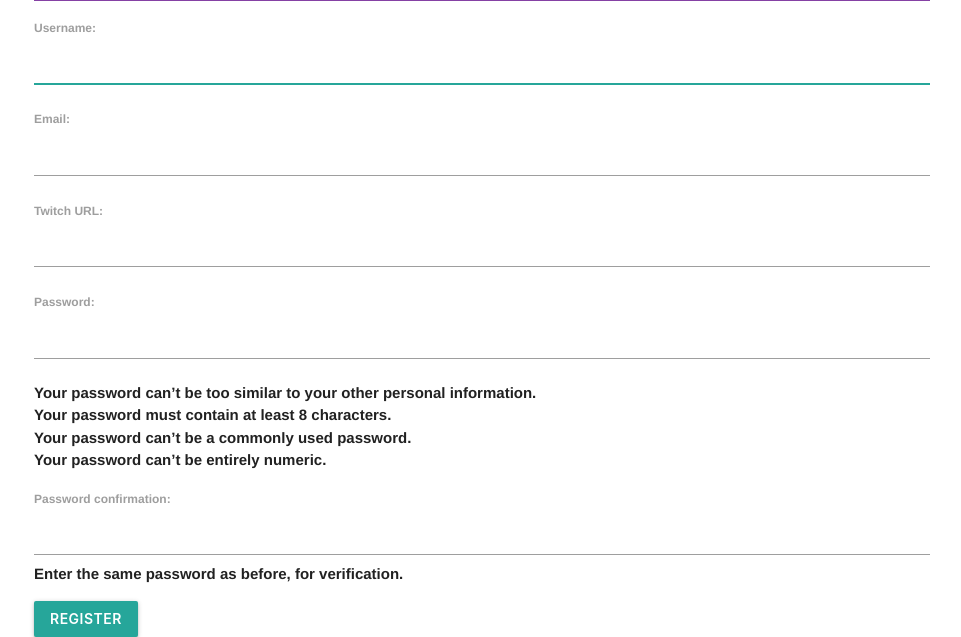
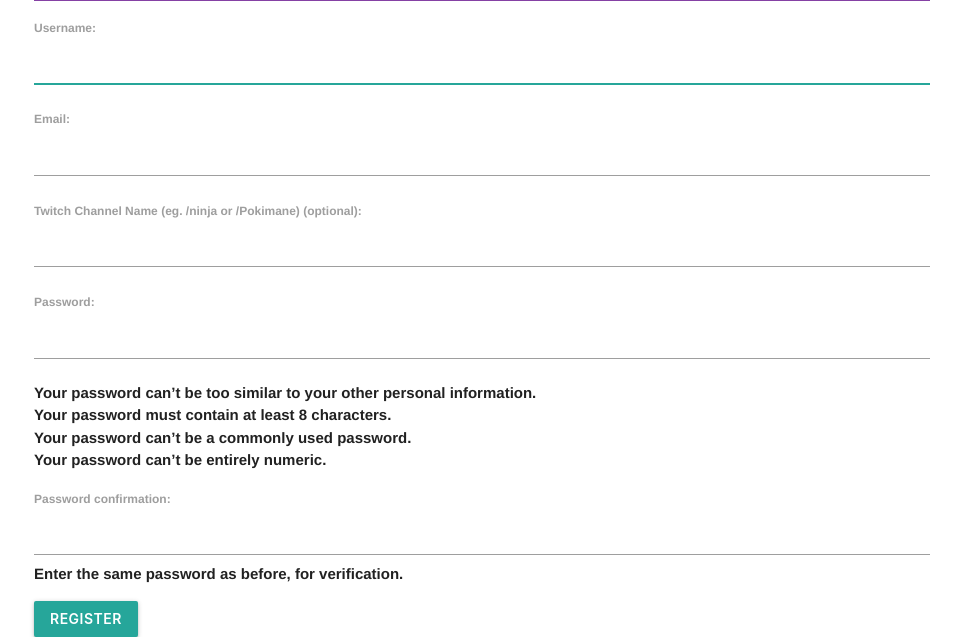
Before and after one commit to Lamsauce/twitchtalk, a Django app: page /accounts/register/ in a window 1280 px wide. Shown: the part 293-930 px from the top of the page, without its empty margins (158-1119 px from the left). Run offline with Django 3.2, Linux system fonts and the light colour scheme.

Commit message:
Username check works

```diff
--- a/main_app/forms.py
+++ b/main_app/forms.py
@@ -1,17 +1,3 @@
-""" from django import forms
-from django.contrib.auth import login, authenticate, get_user_model
-from django.contrib.auth.forms import UserCreationForm
-from .models import Thread, Comment
-
-class RegisterForm(UserCreationForm):
-    email = forms.EmailField(widget=forms.EmailInput(
-        attrs={'class': 'form-control'}))
-    twitch_url = forms.URLField(label='Your Twitch URL', required=False, widget=forms.URLInput(
-        attrs={'class': 'form-control'}))
-
-    class Meta:
-        fields = ['username', 'email', 'twitch_url', 'password1', 'password2'] """
-
 from django import forms
 from django.forms import ModelForm
 from django.contrib.auth.forms import UserCreationForm
@@ -20,8 +6,8 @@ from django.contrib.auth.models import User
 class RegisterForm(UserCreationForm):
     username = forms.CharField(max_length=100)
     email = forms.EmailField(widget=forms.EmailInput)
-    twitch_url = forms.URLField(max_length=100, label='Twitch URL', required=False)
+    twitch = forms.CharField(max_length=100, label='Twitch Channel Name (eg. /ninja or /Pokimane) (optional)', required=False)
 
     class Meta:
         model = User
-        fields = ["username", "email", "twitch_url"]
+        fields = ["username", "email", "twitch"]
--- a/main_app/templates/profile.html
+++ b/main_app/templates/profile.html
@@ -5,7 +5,7 @@
     <h2>Profile</h2>
     <p>{{ user.username }}</p>
     <p>{{ user.email }}</p>
-    <p>{{ user.twitch_url }}</p>
+    <p>{{ user.twitch}}</p>
 </div>
 
 
--- a/main_app/views.py
+++ b/main_app/views.py
@@ -20,12 +20,20 @@ def register(request):
     error_message = ''
     if request.method == 'POST':
         form = RegisterForm(request.POST)
-        if form.is_valid():
-            user = form.save()
-            auth_login(request, user)
-            return redirect('home')
-        else:
-            error_message = 'Invalid username or password. Please try again.'
+        try:
+            user_exists = User.objects.get(username=request.POST['username'])
+            error_message = 'Username already taken.'
+            return render(request, 'registration/register.html', {'form': form})
+
+        except User.DoesNotExist:
+
+            if form.is_valid():
+                user = form.save()
+                auth_login(request, user)
+                return redirect('home')
+            else:
+                error_message = 'Invalid username or password. Please try again.'
+
 
     form = RegisterForm()
     context = {'form': form, 'error_message': error_message}
```
Also changed, not shown: main_app/tokens.py (added, +11 -0 lines).
